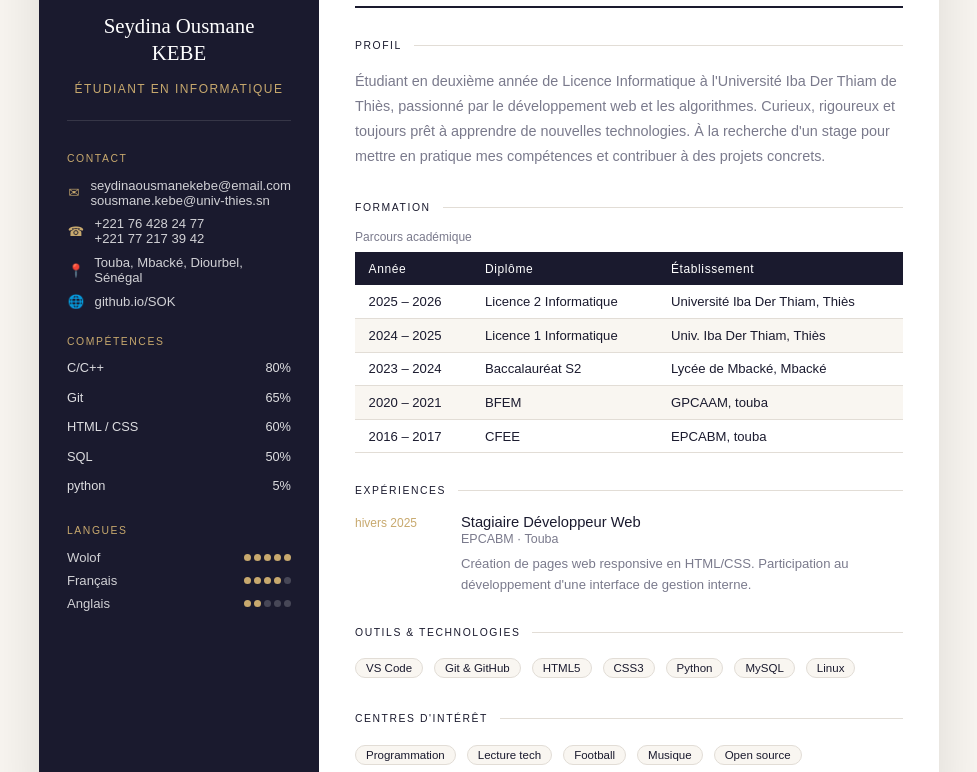
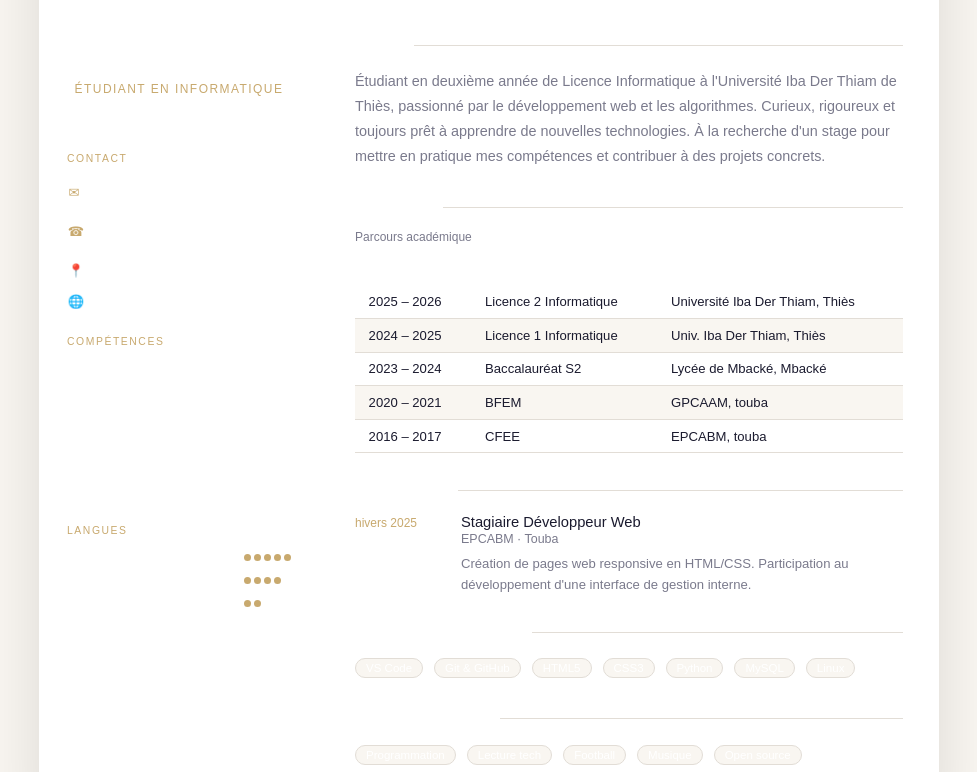
Before and after one commit to kebe1502/CURRICULUM-VITAE, a plain HTML site: page index.html in a window 1280 px wide. Shown: the part 176-948 px from the top of the page, without its empty margins (151-1128 px from the left). Drawn offline with Linux system fonts and the light colour scheme.

Commit message:
Update index.html

```diff
--- a/index.html
+++ b/index.html
@@ -6,7 +6,7 @@
   <title>CV : Curriculum Vitae</title>
   <style>
     :root {
-      --accent: #1a1a2e;
+      --accent: #ffff;
       --accent2: #c8a96e;
       --bg: #f9f6f1;
       --text: #1a1a2e;
```
